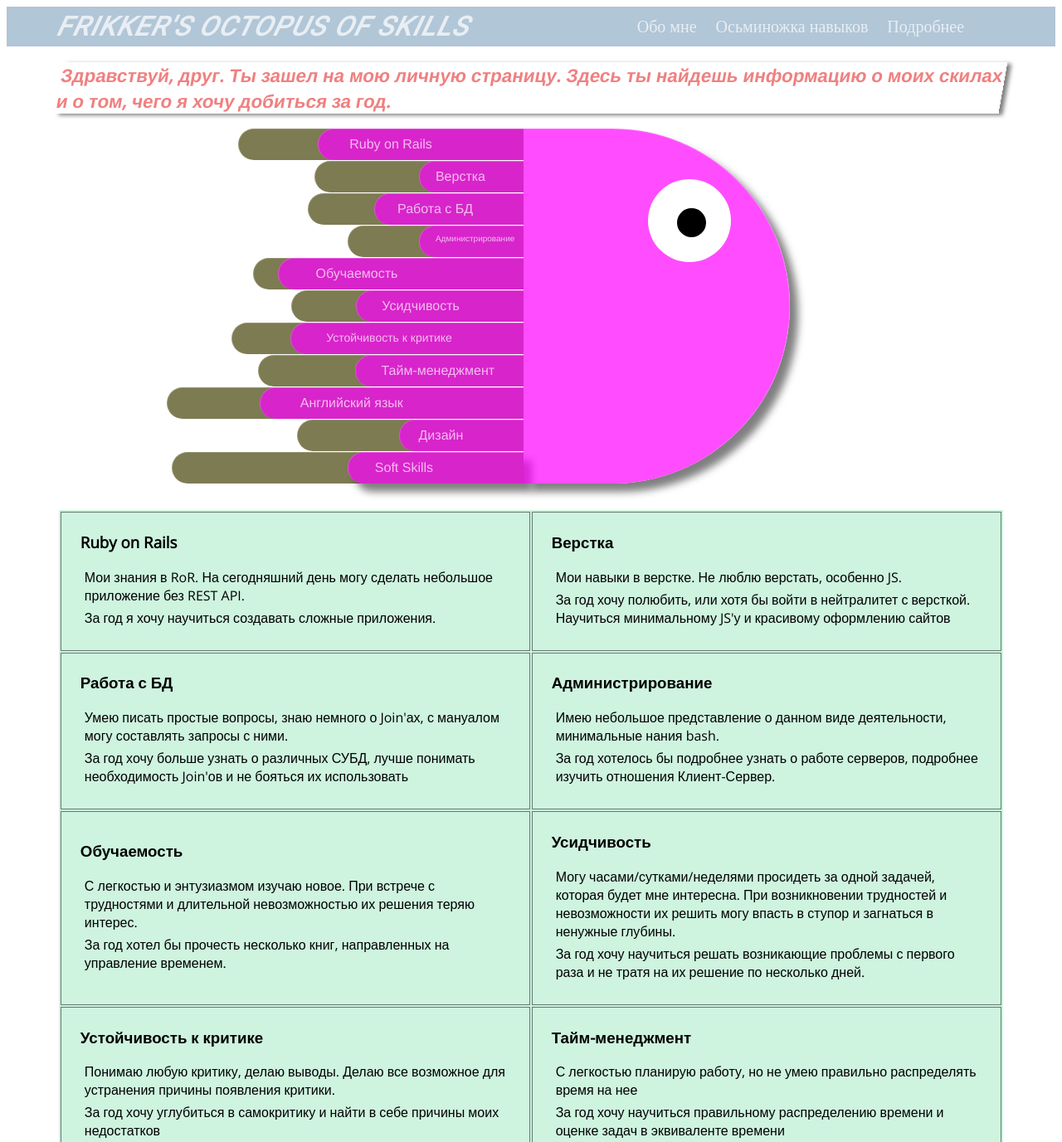
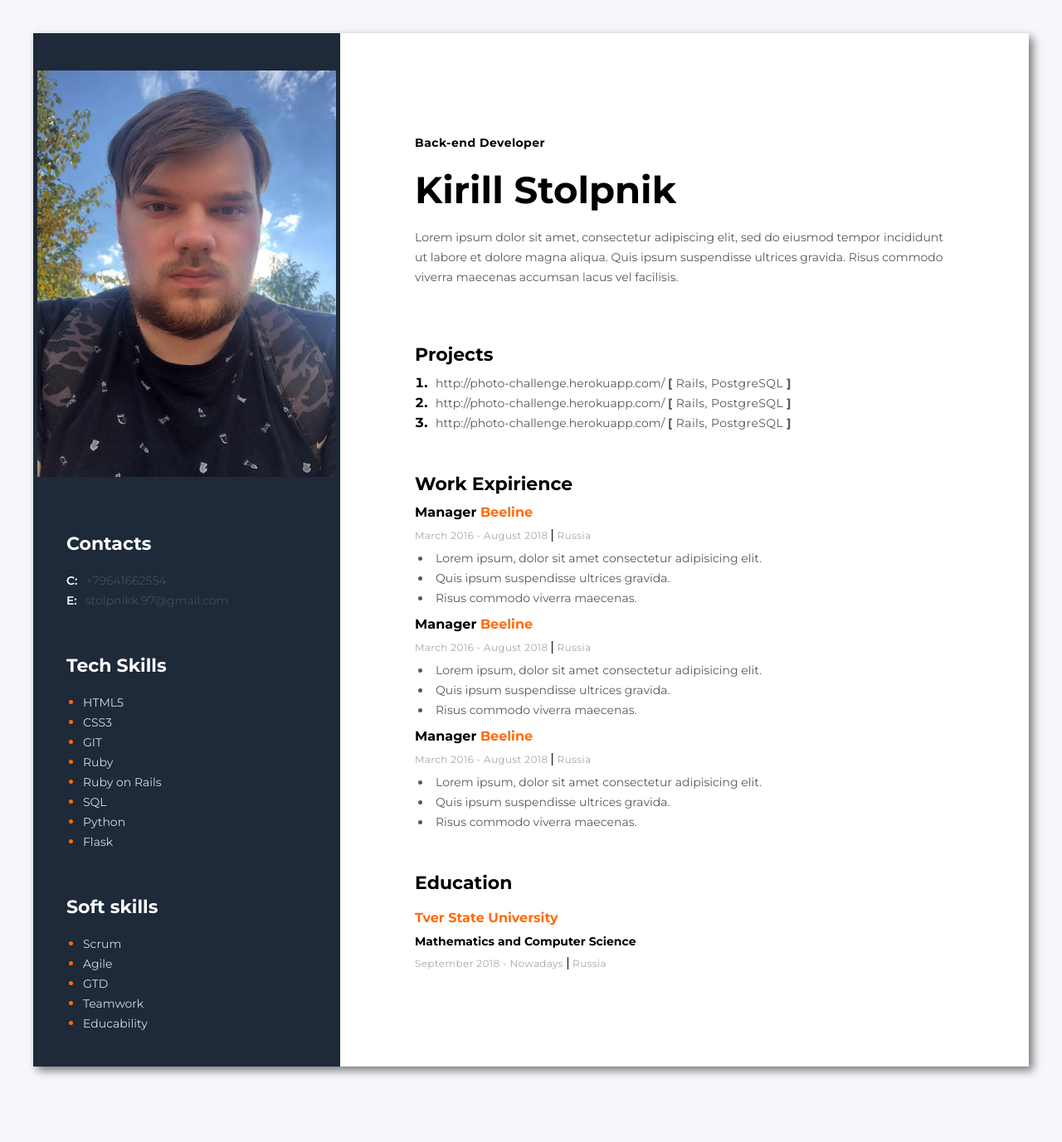
Before and after one commit to Frikker/frikker.github.io, a plain HTML site: page index.html in a window 1280 px wide. Shown: the top 1377 px of the page at 83% size. After the commit the page ends 1326 px from the top, so only its background shows below. Drawn offline with nearby package versions, Linux system fonts and the light colour scheme.

Commit message:
resume to update

```diff
--- a/index.html
+++ b/index.html
@@ -1,166 +1,120 @@
+<!DOCTYPE html>
 <html>
     <head>
         <meta charset="utf-8">
-    <title>Frikker's Octopus of skills</title>
-    <link rel="stylesheet" href="style.css">
+        <meta name="viewport" content="width=device-width, initial-scale=1.0">
+        <link rel="stylesheet" href="./style.css">
+        <link href="https://fonts.googleapis.com/css2?family=Montserrat:ital,wght@0,100;0,200;0,300;0,400;0,500;0,600;0,700;0,800;0,900;1,100;1,200;1,300;1,400;1,500;1,600;1,700;1,800;1,900&display=swap" rel="stylesheet">
+        <title>Resume of Kirill Stolpnik</title>
     </head>
     <body>
-    <header>
         <div class="container">
-        <div class="header-left"><a href="index.html"><h1>Frikker's Octopus of Skills</h1></a></div>
-        <div class="header-right">
-          <ul class="nav">
-            <li><a href="#about">Обо мне</a></li>
-            <li><a href="#octo">Осьминожка навыков</a></li>
-            <li><a href="#more">Подробнее</a></li>
+            <aside class="sidebar">
+                <img src="./img/photo.jpg" alt="My photo" class="photo">
+
+                <!-- Contact container -->
+                <div class="contact">
+                    <h3 class="sidebar-title">Contacts</h3>
+                    <div><span class="sidebar-type">C:</span><a class="sidebar-link" href="tel:+79641662554">+79641662554</a></div>
+                    <div><span class="sidebar-type">E:</span><a class="sidebar-link" href="mailto:stolpnikk.97@gmail.com">stolpnikk.97@gmail.com</a></div>
+                </div>
+
+                <!-- tech skills container-->
+                <div class="tech-skills">
+                    <h3 class="sidebar-title">Tech Skills</h3>
+                    <ul>
+                        <li class="sidebar-item"><span class="sidebar-text">HTML5</span></li>
+                        <li class="sidebar-item"><span class="sidebar-text">CSS3</span></li>
+                        <li class="sidebar-item"><span class="sidebar-text">GIT</span></li>
+                        <li class="sidebar-item"><span class="sidebar-text">Ruby</span></li>
+                        <li class="sidebar-item"><span class="sidebar-text">Ruby on Rails</span></li>
+                        <li class="sidebar-item"><span class="sidebar-text">SQL</span></li>
+                        <li class="sidebar-item"><span class="sidebar-text">Python</span></li>
+                        <li class="sidebar-item"><span class="sidebar-text">Flask</span></li>
+                    </ul>
+                </div>
+
+                <!-- soft skills container-->
+                <div class="soft-skills">
+                    <h3 class="sidebar-title">Soft skills</h3>
+                    <ul>
+                        <li class="sidebar-item"><span class="sidebar-text">Scrum</span></li>
+                        <li class="sidebar-item"><span class="sidebar-text">Agile</span></li>
+                        <li class="sidebar-item"><span class="sidebar-text">GTD</span></li>
+                        <li class="sidebar-item"><span class="sidebar-text">Teamwork</span></li>
+                        <li class="sidebar-item"><span class="sidebar-text">Educability</span></li>
+                    </ul>
+                </div>
+            </aside>
+            <!-- about me container -->
+            <div class="content">
+                <div class="main-info">
+                    <h2 class="content-text profession">Back-end Developer</h2>
+                    <h1 class="content-text name">Kirill Stolpnik</h1>
+                    <p class="content-text description">Lorem ipsum dolor sit amet, consectetur adipiscing elit, sed do eiusmod tempor incididunt ut labore et dolore magna aliqua.
+                    Quis ipsum suspendisse ultrices gravida. Risus commodo viverra maecenas accumsan lacus vel facilisis.</p>
+                </div>
+
+                <!-- projects container -->
+                <div class="project">
+                    <h3 class="content-title">Projects</h3>
+                    <ol>
+                        <b><li class="content-item">
+                            <span class="description"><a href="http://photo-challenge.herokuapp.com" class="description content-link">http://photo-challenge.herokuapp.com/</a>
+                            <span class="tech"><b>[</b> Rails, PostgreSQL <b>]</b></span></span>
+                        </li>
+                        <li class="content-item">
+                            <span class="description"><a href="http://photo-challenge.herokuapp.com" class="description content-link">http://photo-challenge.herokuapp.com/</a>
+                            <span class="tech"><b>[</b> Rails, PostgreSQL <b>]</b></span></span>
+                        </li>
+                        <li class="content-item">
+                            <span class="description"><a href="http://photo-challenge.herokuapp.com" class="description content-link">http://photo-challenge.herokuapp.com/</a>
+                            <span class="tech"><b>[</b> Rails, PostgreSQL <b>]</b></span></span>
+                        </li></b>
+                    </ol>
+                </div>
+
+                <!-- work exp -->
+                <div class="work-expirience">
+                    <h3 class="content-title">Work Expirience</h3>
+                    <div class="single-expirience">
+                        <h4 class="position">Manager <span class="company">Beeline</span></h4>
+                        <p class="work-time">March 2016 - August 2018<span class="country">Russia</span></p>
+                        <ul>
+                            <li class="description content-item">Lorem ipsum, dolor sit amet consectetur adipisicing elit. </li>
+                            <li class="description content-item">Quis ipsum suspendisse ultrices gravida.</li>
+                            <li class="description content-item">Risus commodo viverra maecenas. </li>
+                        </ul>
+                    </div>
+                    <div>
+                        <h4 class="position">Manager <span class="company">Beeline</span></h4>
+                        <p class="work-time">March 2016 - August 2018<span class="country">Russia</span></p>
+                        <ul>
+                            <li class="description content-item">Lorem ipsum, dolor sit amet consectetur adipisicing elit. </li>
+                            <li class="description content-item">Quis ipsum suspendisse ultrices gravida.</li>
+                            <li class="description content-item">Risus commodo viverra maecenas. </li>
+                        </ul>
+                    </div>
+                    <div>
+                        <h4 class="position">Manager <span class="company">Beeline</span></h4>
+                        <p class="work-time">March 2016 - August 2018<span class="country">Russia</span></p>
+                        <ul>
+                            <li class="description content-item">Lorem ipsum, dolor sit amet consectetur adipisicing elit. </li>
+                            <li class="description content-item">Quis ipsum suspendisse ultrices gravida.</li>
+                            <li class="description content-item">Risus commodo viverra maecenas. </li>
                         </ul>
                     </div>
                 </div>
-    </header>
-    <div class="content">
-      <div class="container">
-        <a name="about">
-          <div class="about">
-            <h2>
-              Здравствуй, друг. Ты зашел на мою личную страницу.
-              Здесь ты найдешь информацию о моих скилах и о том,
-              чего я хочу добиться за год.
-            </h2>
-          </div>
-        </a>
-        <a  name="octo">
-          <div class="octopus-body" style="height: 450px; margin: 10px 0;">
-            <div class="octopus">
-              <div class="octopus-body__head">
-                <div class="octopus-eye">
-                  <div class="octopus-pupil"></div>
+
+                <!-- education container -->
+                <div>
+                    <h3 class="content-title education">Education</h3>
+                    <h4 class="company">Tver State University</h4>
+                    <p class="speciality"><b>Mathematics and Computer Science</b></p>
+                    <div>
+                        <span class="work-time">September 2018 - Nowadays<span class="country">Russia</span></span>
                     </div>
                 </div>
-              <div class="octopus-body__field octopus-body__field-future" data-index="0" style="width: 344px; transform: translate(0px, 0px);"></div>
-              <div class="octopus-body__field octopus-body__field-actual" data-index="0" style="width: 248px; transform: translate(0px, 0px);">
-                <p class="no-margin">Ruby on Rails</p>
-              </div>
-              <div class="octopus-body__field octopus-body__field-future" data-index="0" style="width: 252px; transform: translate(0px, 39px);"></div>
-              <div class="octopus-body__field octopus-body__field-actual" data-index="0" style="width: 126px; transform: translate(0px, 39px);">
-                <p class="no-margin">Верстка</p>
-              </div>
-              <div class="octopus-body__field octopus-body__field-future" data-index="0" style="width: 260px; transform: translate(0px, 78px);"></div>
-              <div class="octopus-body__field octopus-body__field-actual" data-index="0" style="width: 180px; transform: translate(0px, 78px);">
-                <p class="no-margin">Работа с БД</p>
-              </div>
-              <div class="octopus-body__field octopus-body__field-future" data-index="0" style="width: 212px; transform: translate(0px, 117px);"></div>
-              <div class="octopus-body__field octopus-body__field-actual" data-index="0" style="width: 126px; transform: translate(0px, 117px);">
-                <p style="font-size: 10px;">Администрирование</p>
-              </div>
-              <div class="octopus-body__field octopus-body__field-future" data-index="0" style="width: 326px; transform: translate(0px, 156px);"></div>
-              <div class="octopus-body__field octopus-body__field-actual" data-index="0" style="width: 296px; transform: translate(0px, 156px);">
-                <p class="no-margin">Обучаемость</p>
-              </div>
-              <div class="octopus-body__field octopus-body__field-future" data-index="0" style="width: 280px; transform: translate(0px, 195px);"></div>
-              <div class="octopus-body__field octopus-body__field-actual" data-index="0" style="width: 202px; transform: translate(0px, 195px);">
-                <p class="no-margin">Усидчивость</p>
-              </div>
-              <div class="octopus-body__field octopus-body__field-future" data-index="0" style="width: 352px; transform: translate(0px, 234px);"></div>
-              <div class="octopus-body__field octopus-body__field-actual" data-index="0" style="width: 281px; transform: translate(0px, 234px);">
-                <p style="font-size: 14px;">Устойчивость к критике</p>
-              </div>
-              <div class="octopus-body__field octopus-body__field-future" data-index="0" style="width: 320px; transform: translate(0px, 273px);"></div>
-              <div class="octopus-body__field octopus-body__field-actual" data-index="0" style="width: 203px; transform: translate(0px, 273px);">
-                <p class="no-margin">Тайм-менеджмент</p>
-              </div>
-              <div class="octopus-body__field octopus-body__field-future" data-index="0" style="width: 430px; transform: translate(0px, 312px);"></div>
-              <div class="octopus-body__field octopus-body__field-actual" data-index="0" style="width: 318px; transform: translate(0px, 312px);">
-                <p class="no-margin">Английский язык</p>
-              </div>
-              <div class="octopus-body__field octopus-body__field-future" data-index="0" style="width: 273px; transform: translate(0px, 351px);"></div>
-              <div class="octopus-body__field octopus-body__field-actual" data-index="0" style="width: 150px; transform: translate(0px, 351px);">
-                <p class="no-margin">Дизайн</p>
-              </div>
-              <div class="octopus-body__field octopus-body__field-future" data-index="0" style="width: 424px; transform: translate(0px, 390px);"></div>
-              <div class="octopus-body__field octopus-body__field-actual" data-index="0" style="width: 212px; transform: translate(0px, 390px);">
-                <p class="no-margin">Soft Skills</p>
-              </div>
-            </div>
-          </div>
-        </a>
-        <a  name="more">
-          <div class="more">
-            <table class="skill-table">
-              <tr>
-                <td>
-                  <h3>Ruby on Rails</h3>
-                  <p>Мои знания в RoR. На сегодняшний день могу сделать небольшое приложение без REST API.</p>
-                  <p>За год я хочу научиться создавать сложные приложения.</p>
-                </td>
-                <td>
-                  <h3>Верстка</h3>
-                  <p>Мои навыки в верстке. Не люблю верстать, особенно JS.</p>
-                  <p>За год хочу полюбить, или хотя бы войти в нейтралитет с версткой. Научиться минимальному JS'у и красивому оформлению сайтов</p>
-                </td>
-              </tr>
-              <tr>
-                <td>
-                  <h3>Работа с БД</h3>
-                  <p>Умею писать простые вопросы, знаю немного о Join'ах, с мануалом могу составлять запросы с ними.</p>
-                  <p>За год хочу больше узнать о различных СУБД, лучше понимать необходимость Join'ов и не бояться их использовать</p>
-                </td>
-                <td>
-                  <h3>Администрирование</h3>
-                  <p>Имею небольшое представление о данном виде деятельности, минимальные нания bash.</p>
-                  <p>За год хотелось бы подробнее узнать о работе серверов, подробнее изучить отношения Клиент-Сервер.</p>
-                </td>
-              </tr>
-              <tr>
-                <td>
-                  <h3>Обучаемость</h3>
-                  <p>С легкостью и энтузиазмом изучаю новое. При встрече с трудностями и длительной невозможностью их решения теряю интерес.</p>
-                  <p>За год хотел бы прочесть несколько книг, направленных на управление временем.</p>
-                </td>
-                <td>
-                  <h3>Усидчивость</h3>
-                  <p>Могу часами/сутками/неделями просидеть за одной задачей, которая будет мне интересна. При возникновении трудностей и невозможности их решить могу впасть в ступор и загнаться в ненужные глубины.</p>
-                  <p>За год хочу научиться решать возникающие проблемы с первого раза и не тратя на их решение по несколько дней.</p>
-                </td>
-              </tr>
-              <tr>
-                <td>
-                  <h3>Устойчивость к критике</h3>
-                  <p>Понимаю любую критику, делаю выводы. Делаю все возможное для устранения причины появления критики.</p>
-                  <p>За год хочу углубиться в самокритику и найти в себе причины моих недостатков</p>
-                </td>
-                <td>
-                  <h3>Тайм-менеджмент</h3>
-                  <p>С легкостью планирую работу, но не умею правильно распределять время на нее</p>
-                  <p>За год хочу научиться правильному распределению времени и оценке задач в эквиваленте времени</p>
-                </td>
-              </tr>
-            </table>
-            <table class="skill-table three-skills">
-              <tr>
-                <td>
-                  <h3>Английский язык</h3>
-                  <p>Свободно читаю, письменный английский оставляет желать лучшего</p>
-                  <p>За год хочу подтянуть письменный английский, в частности: Passive/Active voice, Времена и т.п.</p>
-                </td>
-                <td>
-                  <h3>Веб-Дизайн</h3>
-                  <p>Умею в простейший дизайн, который буду выкраивать кучу времени.</p>
-                  <p>За год хочу научиться Фотошопу, CSS и делать красиво</p>
-                </td>
-                <td>
-                  <h3>Soft skills</h3>
-                  <p>Имею небольшие понятия, что это такое, знаю несколько техник, не умею их применять.</p>
-                  <p>За год хочу научиться общению с клиентами, пониманию их желаний и проблем</p>
-                </td>
-              </tr>
-            </table>
-          </div>
-        </div>
-      </a>
-    </div>
-    <div class="footer">
-      <div class="container">
-        <p>Copyright by Frikker aka Kirill Stolpnik © 2020. All rights reserved.</p>
             </div>
         </div>
     </body>
--- a/style.css
+++ b/style.css
@@ -1,174 +1,189 @@
-@import url('https://fonts.googleapis.com/css2?family=Open+Sans&family=Roboto&display=swap');
+*{
+    padding: 0;
+    margin: 0;
+    box-sizing: border-box;
+}
 
 body{
-	background: white;
-	background-size: cover;
-}
-
-p, ul{
-	margin: 1% 0;
-	padding-left: 5px;
+    font-family: Montserrat;
+    background: #f5f7fa;
+    padding: 40px;
 }
 
 a{
-	text-decoration: none;
-	color: rgba(255,255,255,0.7);
-}
-
-h2{
-	font-family: 'Open Sans', sans-serif;
-	font-size: 1.4em;
-	color: lightcoral;
-	transform: skew(-10deg);
-	text-shadow: 2px;
-	box-shadow: 5px 2px 5px rgba(0,0,0,0.5);
-}
-
-header{
-	background: rgba(60, 114, 155, 0.4)
-}
-
-header .container{
-	display: flex;
-	justify-content: space-between;
-	align-items: center;
-	height: 3em;
+    text-decoration: none;
 }
 
 .container{
-	width: 90%;
-	margin: 0 5%;
+    margin: auto;
+    max-width: 1200px;
+    background: white;
+    align-self: center;
+    display: flex;
+    box-shadow: 5px 5px 10px rgba(0,0,0,0.5);
 }
 
-.header-left{
-	font-family: 'Roboto', sans-serif;
-	transform: skew(-25deg,0deg);
-	text-transform: uppercase;
-	letter-spacing: 1.5px;
+/* sidebar styles */
+.sidebar{
+    background: #1e2939;
+    padding: 40px 0;
+    width: 370px;
 }
 
-.header-right{
-	font-size: 20px;
-	width: 40%;
+.photo{
+    padding: 5px;
+    width: 370px;
+    height: 500px;
 }
 
-ul.nav{
-	list-style: none;
+.contact{
+    margin: 60px 40px;
+    margin-bottom: 0;
 }
 
-ul.nav li{
-	display: inline;
-	margin: 0 2%;
+.tech-skills{
+    margin: 55px 40px;
+    margin-bottom: 0;
 }
 
-ul.nav li:hover{
-	background: rgb(229, 241, 118);
+.soft-skills{
+    margin:55px 40px;
+    margin-bottom: 0;
 }
 
-.content{
-	display: flex;
+.sidebar-title{
+    color: white;
+    margin-bottom: 20px;
+    font-size: 22px;
+    font-weight: 700;
+    line-height: 24px;
 }
 
-.octopus-body {
-	position:relative;
-	width:860px;
-	height:200px
+.sidebar-type{
+    color: white;
+    font-size: 14px;
+    font-weight: 600;
+    line-height: 24px;
+    margin-right: 10px;
+
 }
 
-.octopus-body p{
-	margin: 0;
-    font-family: Helvetica;
-    font-size: 16px;
-	padding: 9px 0;
-	padding-left: 15%;
+.sidebar-link{
+    color: #434c5a;
+    font-size: 14px;
+    font-weight: 400;
+    line-height: 24px;
 }
 
-.octopus{
-	position: absolute;
-	top: 0;
-	right: 0;
-	width: 500px;
+.sidebar-item{
+    margin-left: 20px;
+    color: #ff6b08;
 }
 
-.octopus-body__head {
-	background: rgbA(255, 0, 255,0.7) none repeat scroll 0% 0%;
-	width:320px;
-	height:427px;
-	left: 40%;
-	border-radius:0 285px 285px 0;
-	border-right:1px solid hsla(0,0%,100%,.2);
-	z-index: 5;
-	box-shadow: 10px 10px 10px rgba(0,0,0,0.5);
+.sidebar-text{
+    font-size: 14px;
+    font-weight: 400;
+    line-height: 24px;
+    color: #d8dadd;
 }
 
-.octopus-body__field,
-.octopus-body__head {
-	position:absolute;
-	top:0;
-	border-top:1px solid hsla(0,0%,100%,.2)
+/* main content styles */
+.content{
+    padding: 100px 90px;
 }
 
-.octopus-eye{
-	transform: translate(150px, 60px);
-	background: white;
-	z-index: 6;
-	width: 100px;
-	height: 100px;
-	border-radius: 50%;
+.main-info{
+    padding: 10px 0;
 }
 
-.octopus-pupil{
-	transform: translate(35px, 35px);
-	height: 35px;
-	width: 35px;
-	background: black;
-	border-radius: 50%;
+.content-text{
+    padding: inherit;
 }
 
-.octopus-body__field{
-	height: 38px;
-	right: 300px;
-	border-left:1px solid hsla(0,0%,100%,.2);
-	box-sizing:border-box;
-	border-color: rgba(255,255,255,0.2);
-	border-radius:20px 0 0 20px;
+.profession{
+    letter-spacing: 0.42px;
+    font-size: 14px;
+    font-weight: 700;
+    line-height: 24px;
 }
 
-.octopus-body__field:last-child{
-	box-shadow: 10px 10px 10px rgba(0,0,0,0.5);
+.name{
+    font-size: 45px;
+    font-weight: 700;
+    line-height: 50px;
 }
 
-.octopus-body__field-actual{
-	z-index: 3;
-	background: rgbA(255, 0, 255,0.7);
+.description{
+    font-size: 14px;
+    font-weight: 400;
+    line-height: 24px;
+    color: #595959;
 }
 
-.octopus-body__field-future{
-	z-index: 2;
-	background: rgba(71, 67, 9, 0.7);
+.project{
+    margin: 50px 0;
 }
 
-.more{
-	position: relative;
+.content-title{
+    font-size: 22px;
+    font-weight: 700;
+    line-height: 24px;
+    margin-bottom: 10px;
 }
 
-table.skill-table{
-	font-family: 'Open Sans', sans-serif;
-	background: rgba(134, 226, 175, 0.4);
+.content-link{
+    font-size: 14px;
+    font-weight: 400;
+    line-height: 24px;
 }
 
-.three-skills td{
-	width: 32%;
+.tech{
+    letter-spacing: 0.42px;
 }
 
-td{
-	width: 48%;
-	padding: 2%;
-	border: 1px solid rgba(0,0,0,0.5);
+.content-item{
+    margin-left: 20px;
+    padding-left: 5px;
 }
 
-.footer{
-	color: rgba(255,255,255,0.7);
-	height: 4%;
-	background: rgba(60, 114, 155, 0.4);
+.work-expirience{
+    margin-bottom: 50px;
 }
+
+.position{
+    margin: 8px 0;
+    font-size: 16px;
+    font-weight: 700;
+    line-height: 24px;
+}
+
+.company{
+    font-size: 16px;
+    font-weight: 700;
+    color: #ff6b08;
+}
+
+.work-time{
+    font-size: 12px;
+    font-weight: 400;
+    color: #a8a8a8;
+    margin: 8px 0;
+    letter-spacing: 0.36px;
+}
+
+.country{
+    border-left: 1px black solid;
+    margin-left: 5px;
+    padding-left: 5px;
+}
+
+.education{
+    margin-bottom: 20px;
+}
+
+.speciality{
+    margin-top: 10px;
+    margin-bottom: 7px;
+    font-size: 14px;
+    font-weight: 700;
+}
```
Also changed, not shown: img/photo.jpg (added). Lines whose indentation alone changed are shown as unchanged.
